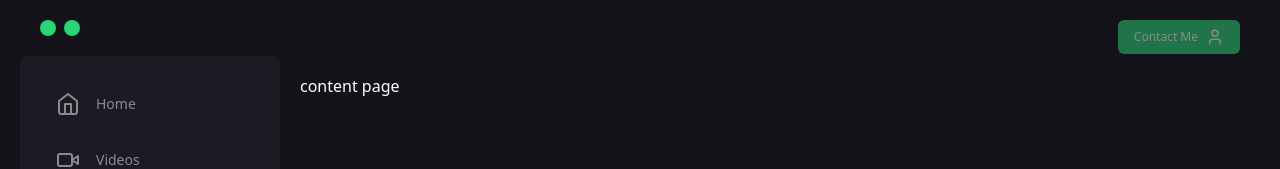
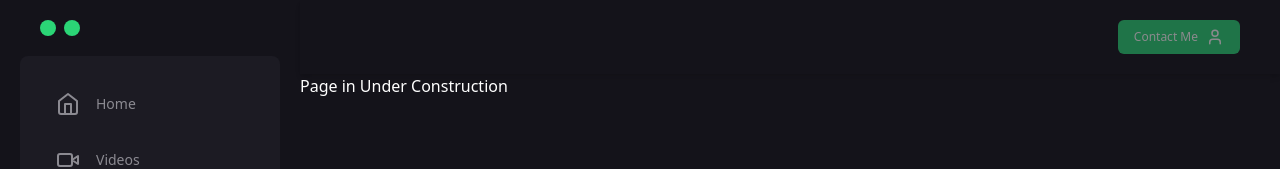
Before and after one commit to FasttrackNishant/Fasttrack-Nishant-Portfolio, a Next.js app: page /content in a window 1280 px wide. Shown: the top 169 px of the page. Built offline with nearby package versions, Linux system fonts and the light colour scheme.

Commit message:
Content Started

```diff
--- a/src/app/content/page.jsx
+++ b/src/app/content/page.jsx
@@ -3,7 +3,7 @@ import React from 'react'
 const page = () => {
   return (
     <div>
-      content page
+      <h2>Page in Under Construction</h2>
     </div>
   )
 }
```
